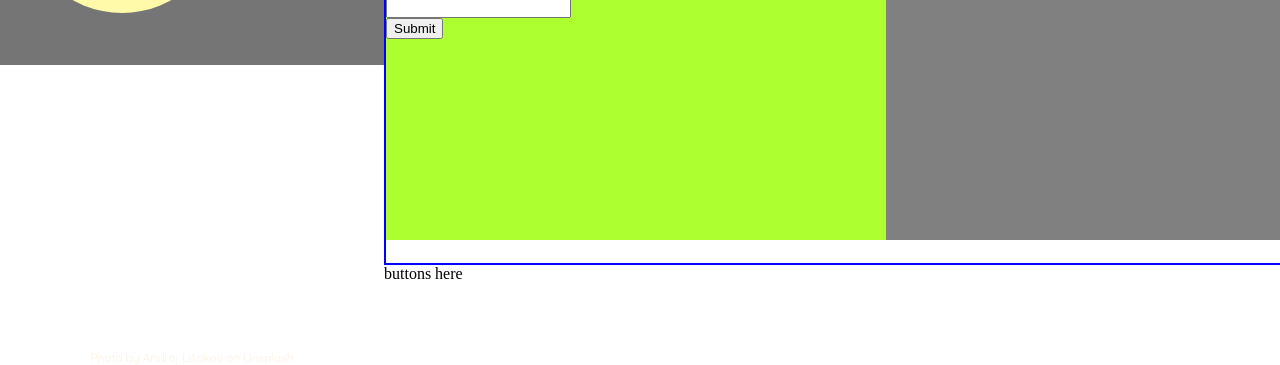
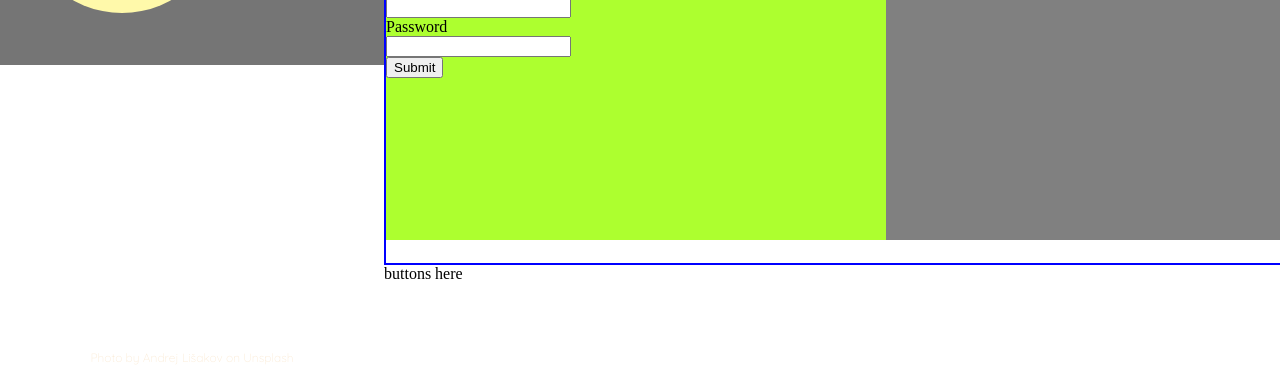
Before and after one commit to kenhardika/sign-up-form, a plain HTML site: page page/index.html in a window 1280 px wide. Shown: the part 435-800 px from the top of the page. Drawn offline with Linux system fonts and the light colour scheme.

Commit message:
add notice password

```diff
--- a/page/index.html
+++ b/page/index.html
@@ -54,7 +54,12 @@
                         <label for="email"> Email </label>
                     </div>
                     <input type="email" id="email" name="email" required>
-                    <div>
+
+                    <div class="label-password">
+                        <label for="password"> Password</label>
+                    </div>
+                    <input type="password" id="password" name="password" pattern="[A-Z a-z\d]{6}" title="Password needs 6 characters min" required>
+                    <div class="submit-button">
                         <button type="submit">Submit</button>
                     </div>
                 </form>
```
